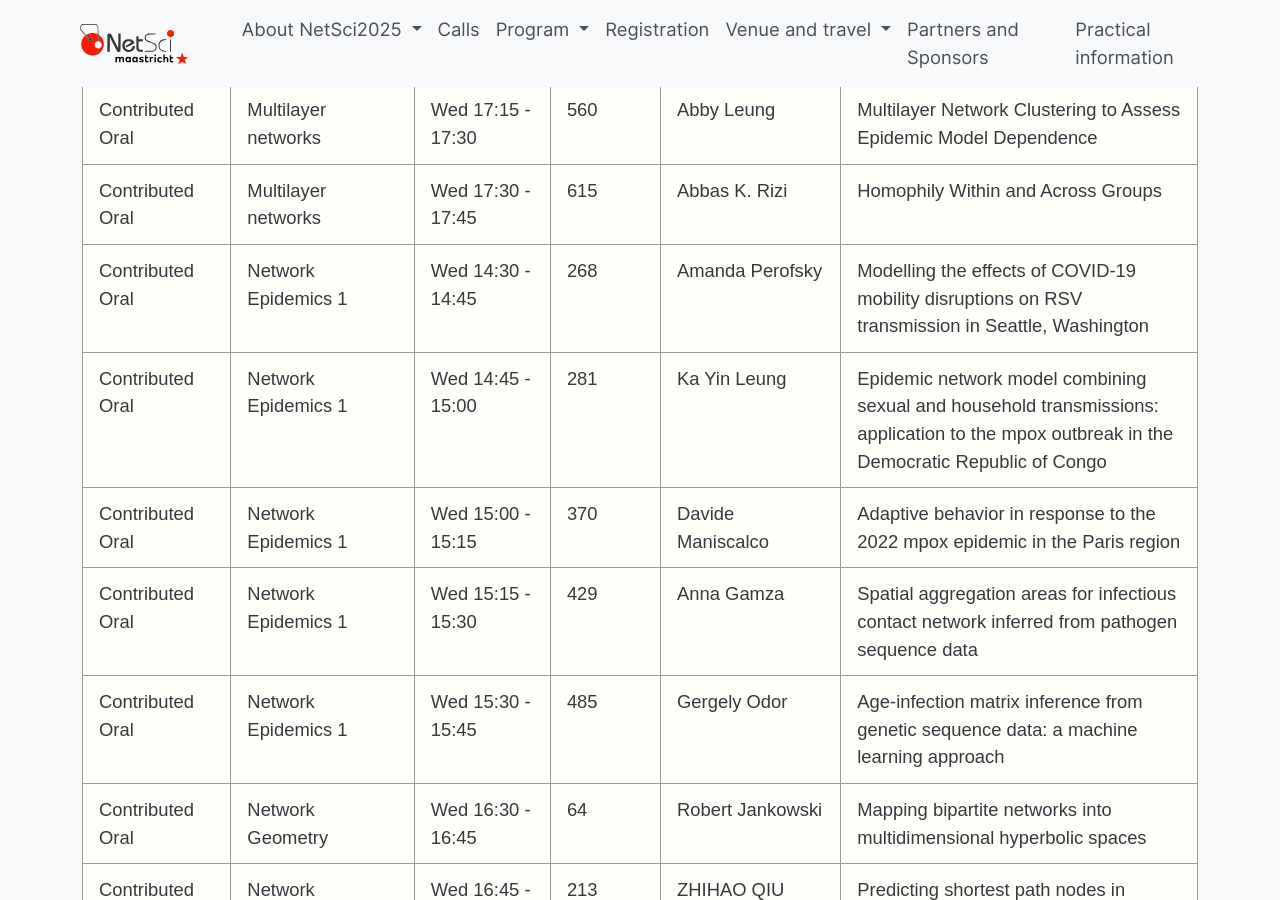
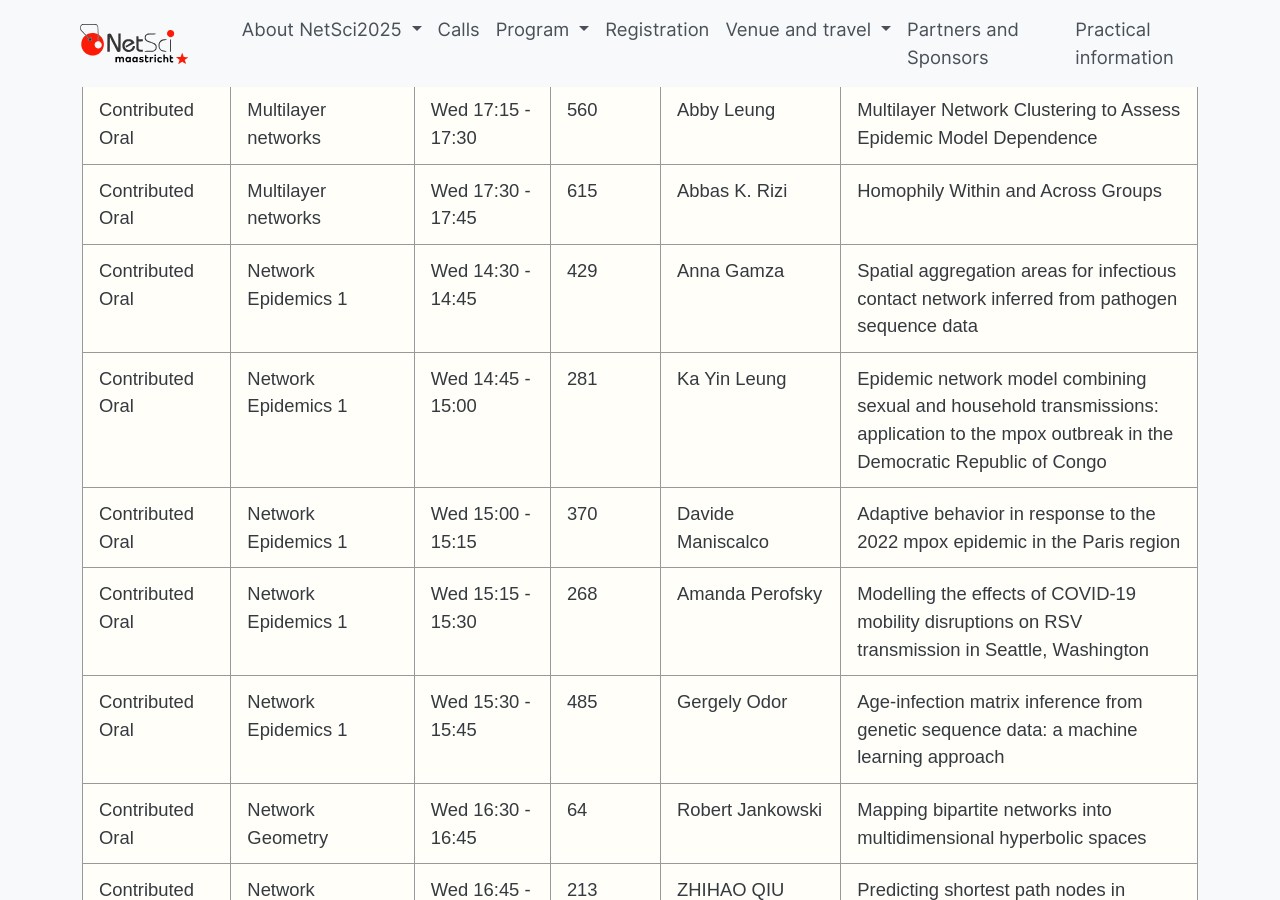
Before and after one commit to NetSci2025/netsci2025.github.io, a Jekyll site: the page built from all.md, in a window 1280 px wide and 900 px high, scrolled down 11544 px. Built offline with Jekyll 4.4.1, drawn with Linux system fonts in a browser that asks for light colours; part of the change alters nothing that is shown.

Commit message:
Update all.yml

```diff
--- a/_data/all.yml
+++ b/_data/all.yml
@@ -775,10 +775,10 @@
 - Contribution_type: Contributed Oral
   Session_name: Network Epidemics 1
   Time: Wed 14:30 - 14:45
-  Abstract_ID: 268
-  Presenter: Amanda Perofsky
-  Contribution_title: Modelling the effects of COVID-19 mobility disruptions on RSV
-    transmission in Seattle, Washington
+  Abstract_ID: 429
+  Presenter: Anna Gamza
+  Contribution_title: Spatial aggregation areas for infectious contact network inferred
+    from pathogen sequence data
 - Contribution_type: Contributed Oral
   Session_name: Network Epidemics 1
   Time: Wed 14:45 - 15:00
@@ -796,10 +796,10 @@
 - Contribution_type: Contributed Oral
   Session_name: Network Epidemics 1
   Time: Wed 15:15 - 15:30
-  Abstract_ID: 429
-  Presenter: Anna Gamza
-  Contribution_title: Spatial aggregation areas for infectious contact network inferred
-    from pathogen sequence data
+  Abstract_ID: 268
+  Presenter: Amanda Perofsky
+  Contribution_title: Modelling the effects of COVID-19 mobility disruptions on RSV
+    transmission in Seattle, Washington
 - Contribution_type: Contributed Oral
   Session_name: Network Epidemics 1
   Time: Wed 15:30 - 15:45
```
